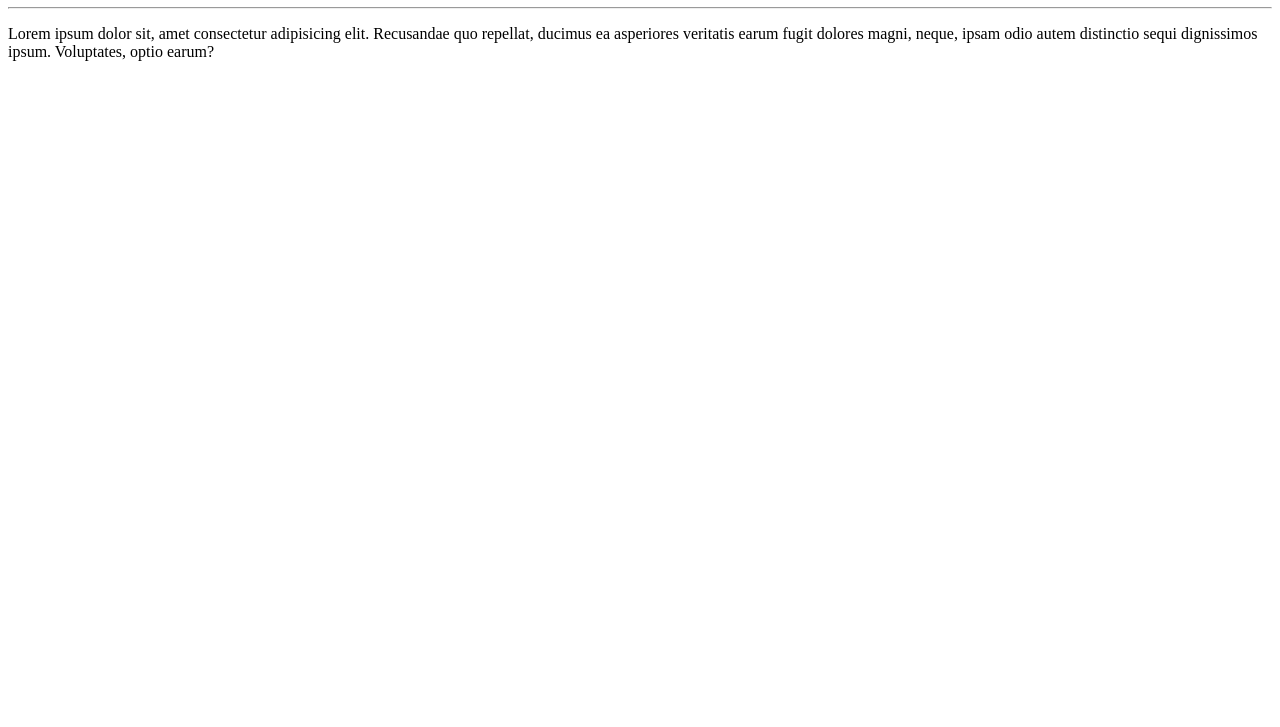
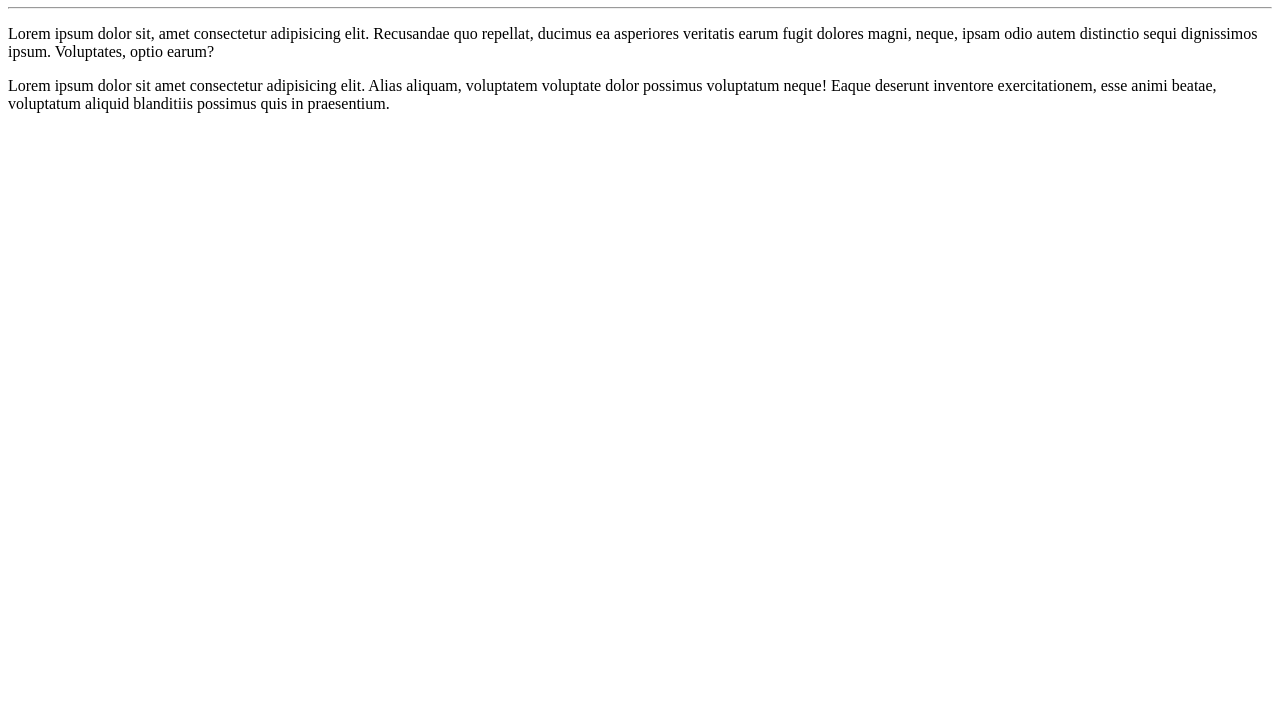
Before and after one commit to Gabiecanela/OlaMundo, a plain HTML site: page site-exemplo/index.html in a window 1280 px wide. Shown: the part 73-800 px from the top of the page. Drawn offline with Linux system fonts and the light colour scheme.

Commit message:
Mais um parágrafo

```diff
--- a/site-exemplo/index.html
+++ b/site-exemplo/index.html
@@ -10,5 +10,6 @@
     <h1>Olá, Mundo!</h1>
     <hr>
     <p>Lorem ipsum dolor sit, amet consectetur adipisicing elit. Recusandae quo repellat, ducimus ea asperiores veritatis earum fugit dolores magni, neque, ipsam odio autem distinctio sequi dignissimos ipsum. Voluptates, optio earum?</p>
+    <p>Lorem ipsum dolor sit amet consectetur adipisicing elit. Alias aliquam, voluptatem voluptate dolor possimus voluptatum neque! Eaque deserunt inventore exercitationem, esse animi beatae, voluptatum aliquid blanditiis possimus quis in praesentium.</p>
 </body>
 </html>
```
